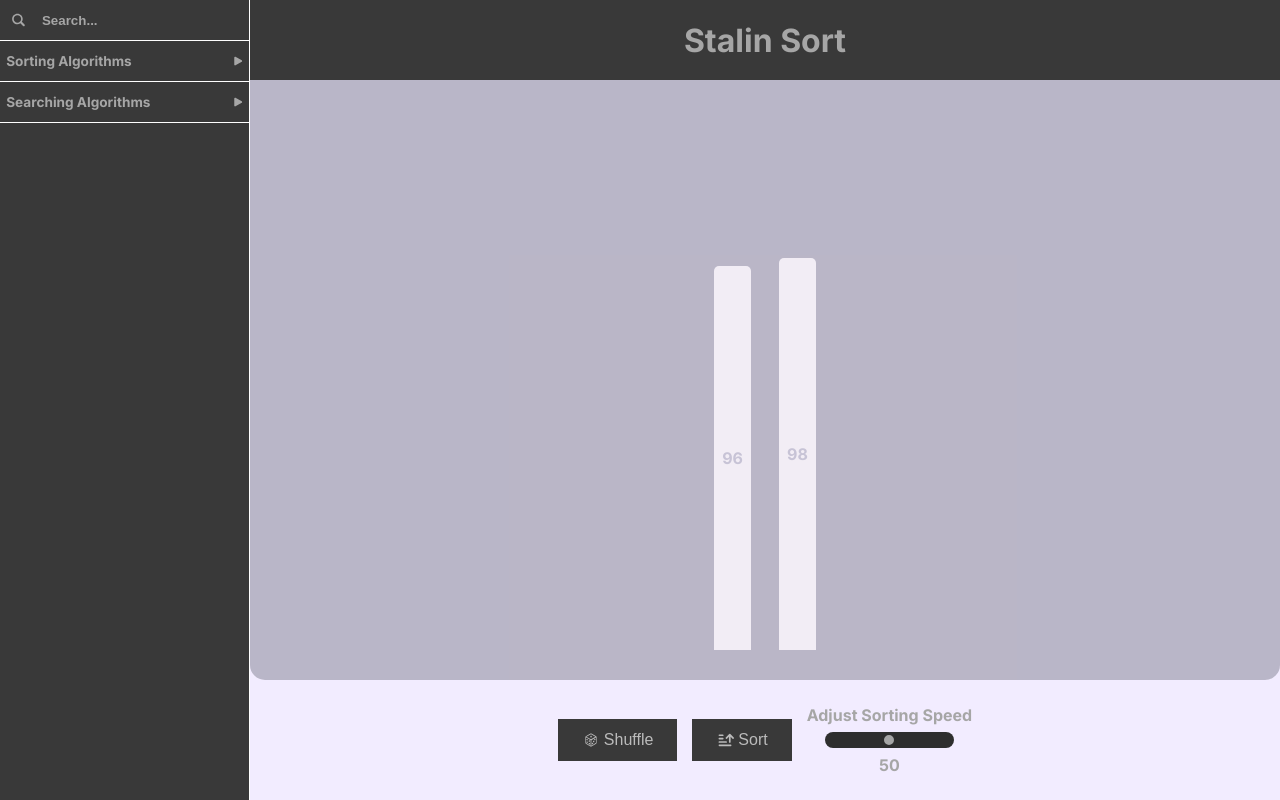
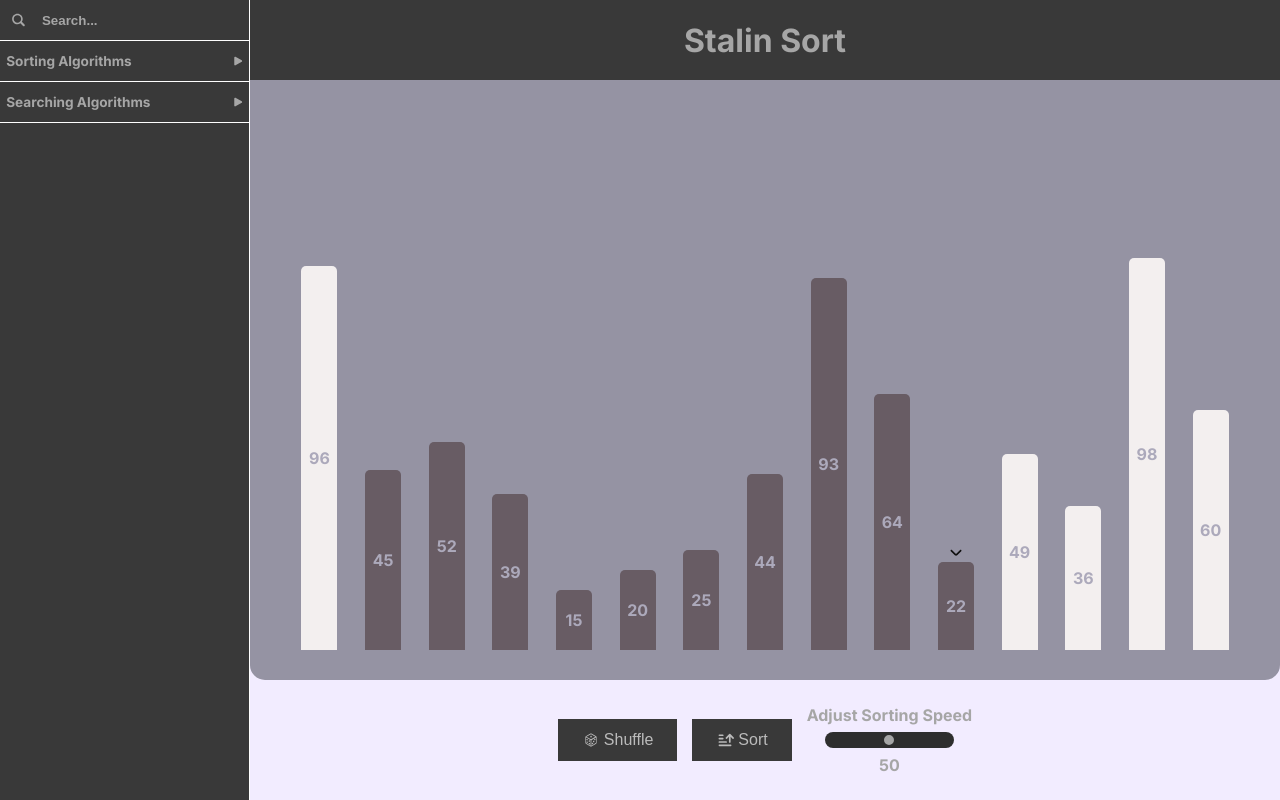
Before and after one commit to DjDister/Algorithms-View, a Next.js app: page /sorting-algorithms/stalin-sort in a window 1280 px wide. Both pictures are taken after a click on the button "Sort". Built offline with nearby package versions, Linux system fonts and the light colour scheme.

Commit message:
graphLayout PR fixed

```diff
--- /dev/null
+++ b/public/svg/ArrowDown.tsx
@@ -0,0 +1,32 @@
+export default function ArrowDown({
+  color,
+  width,
+  height,
+}: {
+  color?: string;
+  width?: number;
+  height?: number;
+}) {
+  return (
+    <svg
+      viewBox="0 0 24 24"
+      fill="none"
+      xmlns="http://www.w3.org/2000/svg"
+      width={width ? width : 20}
+      height={height ? height : 20}
+    >
+      <g id="SVGRepo_bgCarrier" stroke-width="0"></g>
+      <g
+        id="SVGRepo_tracerCarrier"
+        stroke-linecap="round"
+        stroke-linejoin="round"
+      ></g>
+      <g id="SVGRepo_iconCarrier">
+        <path
+          d="M5.70711 9.71069C5.31658 10.1012 5.31658 10.7344 5.70711 11.1249L10.5993 16.0123C11.3805 16.7927 12.6463 16.7924 13.4271 16.0117L18.3174 11.1213C18.708 10.7308 18.708 10.0976 18.3174 9.70708C17.9269 9.31655 17.2937 9.31655 16.9032 9.70708L12.7176 13.8927C12.3271 14.2833 11.6939 14.2832 11.3034 13.8927L7.12132 9.71069C6.7308 9.32016 6.09763 9.32016 5.70711 9.71069Z"
+          fill={color ? color : "#0F0F0F"}
+        ></path>
+      </g>
+    </svg>
+  );
+}
--- a/src/app/(algorithms)/sorting-algorithms/bubble-sort/page.tsx
+++ b/src/app/(algorithms)/sorting-algorithms/bubble-sort/page.tsx
@@ -3,6 +3,7 @@ import GraphLayout from "@/components/GraphLayout/GraphLayout";
 import { createRandomArray, shuffle } from "@/utils/arrays-utils";
 import {
   BASE_SORTING_SPEED,
+  BASE_SORTING_TIMEOUT,
   SORTING_MULTIPLIER,
 } from "@/utils/consts/sorting.consts";
 import { useState } from "react";
@@ -40,7 +41,7 @@ export default function Page() {
 
           setArray(() => [...arr]);
           await new Promise((resolve) =>
-            setTimeout(resolve, 20000 / sortingSpeed)
+            setTimeout(resolve, BASE_SORTING_TIMEOUT / sortingSpeed)
           );
         }
       }
--- a/src/app/(algorithms)/sorting-algorithms/stalin-sort/page.tsx
+++ b/src/app/(algorithms)/sorting-algorithms/stalin-sort/page.tsx
@@ -1,8 +1,13 @@
 "use client";
 import GraphLayout from "@/components/GraphLayout/GraphLayout";
 import { createRandomArray, shuffle } from "@/utils/arrays-utils";
-import { BASE_SORTING_SPEED } from "@/utils/consts/sorting.consts";
+import {
+  BASE_SORTING_SPEED,
+  BASE_SORTING_TIMEOUT,
+  SORTING_MULTIPLIER,
+} from "@/utils/consts/sorting.consts";
 import { useState } from "react";
+import Stalin from "../../../../../public/Stalin.jpg";
 
 const initialArray = createRandomArray(15, 10, 100);
 const stalinKills: number[] = [];
@@ -11,6 +16,7 @@ export default function Page() {
   const [isAbleToSort, setIsAbleToSort] = useState(true);
   const [array, setArray] = useState<number[]>(initialArray);
   const [chosenColumn, setChosenColumn] = useState(-10);
+  const [sortingSpeed, setSortingSpeed] = useState<number>(BASE_SORTING_SPEED);
 
   const stalinSort = async (array: number[]) => {
     let comradsArray = [array[0]];
@@ -22,7 +28,9 @@ export default function Page() {
         stalinKills.push(array[i]);
       }
       setChosenColumn(i);
-      await new Promise((resolve) => setTimeout(resolve, 30000 / sortingSpeed));
+      await new Promise((resolve) =>
+        setTimeout(resolve, BASE_SORTING_TIMEOUT / sortingSpeed)
+      );
     }
 
     setIsAbleToSort(true);
@@ -32,10 +40,8 @@ export default function Page() {
     return comradsArray;
   };
 
-  const [sortingSpeed, setSortingSpeed] = useState<number>(BASE_SORTING_SPEED);
-
   const pullSortingSpeed = (sortingSpeed: number) => {
-    setSortingSpeed(sortingSpeed * 5);
+    setSortingSpeed(sortingSpeed * SORTING_MULTIPLIER);
   };
 
   return (
@@ -46,8 +52,11 @@ export default function Page() {
       onSort={() => stalinSort(array)}
       title="Stalin Sort"
       isAbleToSort={isAbleToSort}
-      stalinKills={stalinKills}
+      stalinArray={stalinKills}
       chosenColumn={chosenColumn}
+      backgroundImage={Stalin}
+      customTextColor="yellow"
+      customColumnColor="red"
     />
   );
 }
--- a/src/components/GraphLayout/GraphLayout.tsx
+++ b/src/components/GraphLayout/GraphLayout.tsx
@@ -5,8 +5,8 @@ import styles from "./GraphLayout.module.css";
 import RangeInput from "../RangeInput/RangeInput";
 import DiceSvg from "../../../public/svg/DiceSvg";
 import SortSvg from "../../../public/svg/SortSvg";
-import Stalin from "../../../public/Stalin.jpg";
-import Image from "next/image";
+import { StaticImageData } from "next/image";
+import ArrowDown from "../../../public/svg/ArrowDown";
 function GraphLayout({
   sorrtingArray,
   title,
@@ -16,7 +16,11 @@ function GraphLayout({
   chosenColumn,
   comparingColumn,
   sortingSpeedFunction,
-  stalinKills,
+  stalinArray,
+  backgroundImage,
+  customTextColor,
+  customColumnColor,
+  arrowColor,
 }: {
   sorrtingArray: number[];
   title: string;
@@ -26,31 +30,37 @@ function GraphLayout({
   chosenColumn?: number | number[];
   comparingColumn?: number;
   sortingSpeedFunction: (sortingSpeed: number) => void;
-  stalinKills?: number[];
+  stalinArray?: number[];
+  backgroundImage?: StaticImageData;
+  customTextColor?: string;
+  customColumnColor?: string;
+  arrowColor?: string;
 }) {
+  const [sliderValue, setSliderValue] = useState<number>(50);
+  const [isCustomStyleActivated, setIsCustomStyleActivated] =
+    useState<boolean>(false);
+
   const handleRandomize = async () => {
-    onRandomize();
+    isAbleToSort ? onRandomize() : null;
   };
 
   const handleSort = async () => {
-    onSort();
+    isAbleToSort ? onSort() : null;
   };
-
-  const [sliderValue, setSliderValue] = useState<number>(50);
 
   const pullSliderValueFromChild = (sliderValue: number) => {
     setSliderValue(sliderValue);
   };
+  const titleBoxFunction = () => {
+    backgroundImage ? setIsCustomStyleActivated((prev) => !prev) : null;
+  };
   sortingSpeedFunction(sliderValue);
-  const [isStalinActivated, setIsStalinActivated] = useState<boolean>(false);
   return (
     <div className={styles.GraphLayout}>
       <div className={styles.title}>
         <div
           onClick={() => {
-            title === "Stalin Sort"
-              ? setIsStalinActivated((prevComrad) => !prevComrad)
-              : null;
+            titleBoxFunction();
           }}
           className={styles.titleName}
         >
@@ -61,13 +71,13 @@ function GraphLayout({
         className={styles.graphSection}
         style={{
           backgroundImage:
-            title === "Stalin Sort" && isStalinActivated
-              ? `url(${Stalin.src})`
+            backgroundImage && isCustomStyleActivated
+              ? `url(${backgroundImage.src})`
               : "",
           backgroundSize: "cover",
           backgroundRepeat: "no-repeat",
           backgroundPositionY: "top",
-          opacity: title === "Stalin Sort" ? 0.6 : 1,
+          opacity: isCustomStyleActivated ? 0.6 : 1,
         }}
       >
         <div className={styles.graph}>
@@ -78,32 +88,24 @@ function GraphLayout({
               style={{
                 height: `${number * 4}px`,
                 maxHeight: "90%",
-                backgroundColor:
-                  title === "Stalin Sort"
-                    ? stalinKills?.includes(number)
-                      ? "black"
-                      : isStalinActivated
-                      ? "red"
+                backgroundColor: stalinArray
+                  ? stalinArray?.includes(number)
+                    ? "#685c64"
+                    : isCustomStyleActivated
+                    ? customColumnColor
                     : "rgb(243, 239, 239)"
                   : index === chosenColumn
                   ? "#baffc9"
                   : index === comparingColumn
                   ? "#ffb3ba"
                   : "rgb(243, 239, 239)",
-                color:
-                  title === "Stalin Sort" && isStalinActivated
-                    ? "yellow"
-                    : "#aca9bb",
+                color: isCustomStyleActivated ? customTextColor : "#aca9bb",
               }}
             >
               {index === chosenColumn || index === comparingColumn ? (
-                <Image
-                  src="/svg/ArrowDown.svg"
-                  alt="arrow-down"
-                  width={20}
-                  height={20}
-                  className={styles.arrowDownColumn}
-                />
+                <div className={styles.arrowDownColumn}>
+                  <ArrowDown color={arrowColor} />
+                </div>
               ) : null}
 
               {number !== 0 ? number : null}
@@ -114,7 +116,7 @@ function GraphLayout({
       <div className={styles.buttonSection}>
         <Button
           onClick={() => {
-            isAbleToSort ? handleRandomize() : () => {};
+            handleRandomize();
           }}
           icon={<DiceSvg />}
         >
@@ -123,7 +125,7 @@ function GraphLayout({
         <Button
           onClick={() => {
             {
-              isAbleToSort ? handleSort() : () => {};
+              handleSort();
             }
           }}
           icon={<SortSvg />}
--- a/src/utils/consts/sorting.consts.ts
+++ b/src/utils/consts/sorting.consts.ts
@@ -1,3 +1,5 @@
 export const BASE_SORTING_SPEED = 50;
 
-export const SORTING_MULTIPLIER = 5;
+export const SORTING_MULTIPLIER = 10;
+
+export const BASE_SORTING_TIMEOUT = 150000;
```
Lines whose indentation alone changed are shown as unchanged.
